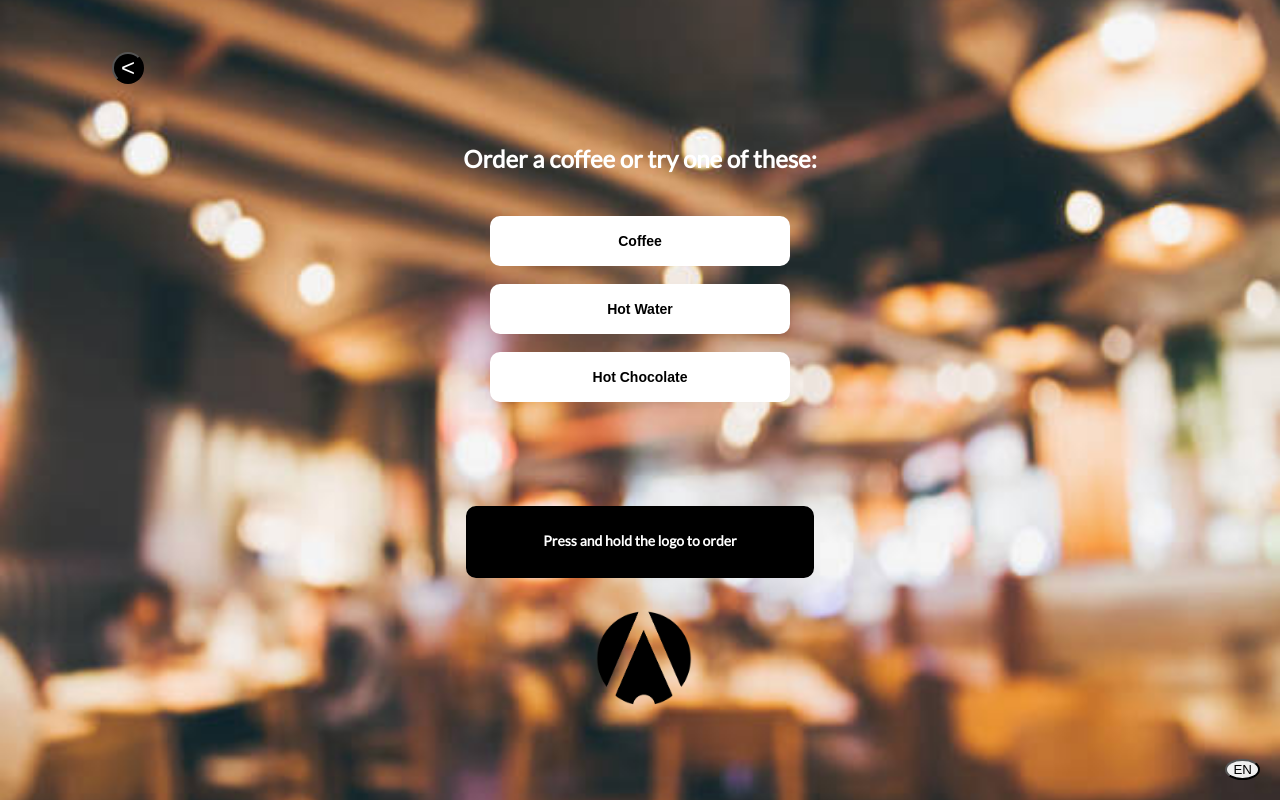
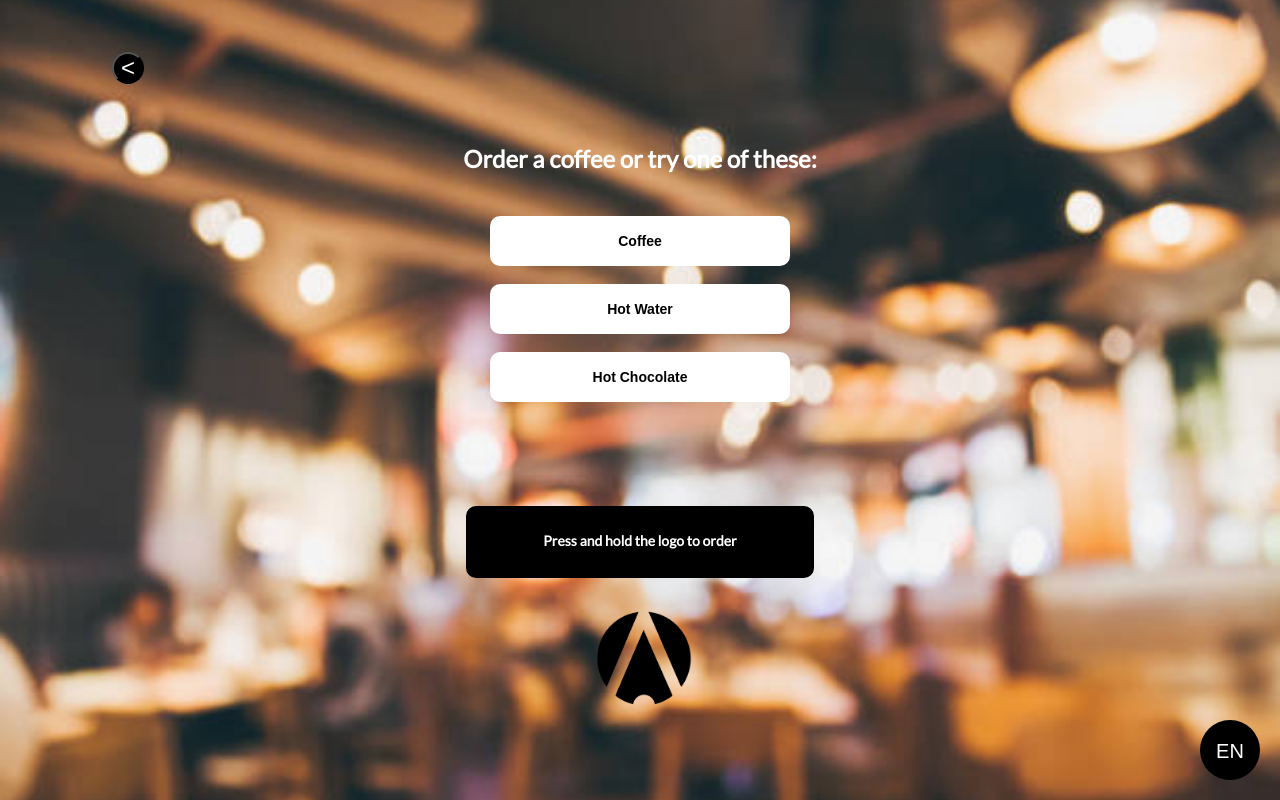
Before and after one commit to micriteo/Project-6.2---Amino, a React (Create React App) app in the folder animo-website/: page /voice_order in a window 1280 px wide. Built offline with nearby package versions, Linux system fonts and the light colour scheme.

Commit message:
Styling added

```diff
--- a/animo-website/src/VoiceOrderPage/VoiceOrder.css
+++ b/animo-website/src/VoiceOrderPage/VoiceOrder.css
@@ -112,5 +112,25 @@
   position: fixed;
   bottom: 20px;
   right: 20px;
-  border-radius: 50%;
+  width: 60px; /* width of the button */
+  height: 60px; /* height of the button */
+  border-radius: 50%; /* makes it circular */
+  background-color: #000000; /* button color */
+  color: #fff; /* text color */
+  border: none; /* remove default button border */
+  font-size: 20px; /* size of the text */
+  text-align: center; /* center the text */
+  line-height: 60px; /* vertically center the text */
+  transition: background-color 0.3s ease; /* smooth color change animation */
+  outline: none; /* remove default button outline */
+  cursor: pointer; /* change cursor to pointer on hover */
 }
+
+.language-button:hover {
+  background-color: #000000; /* darker color on hover */
+}
+
+.language-button:active {
+  transform: scale(0.9); /* scale down the button when clicked */
+  transition: transform 0.1s ease; /* smooth scale animation */
+}
```
